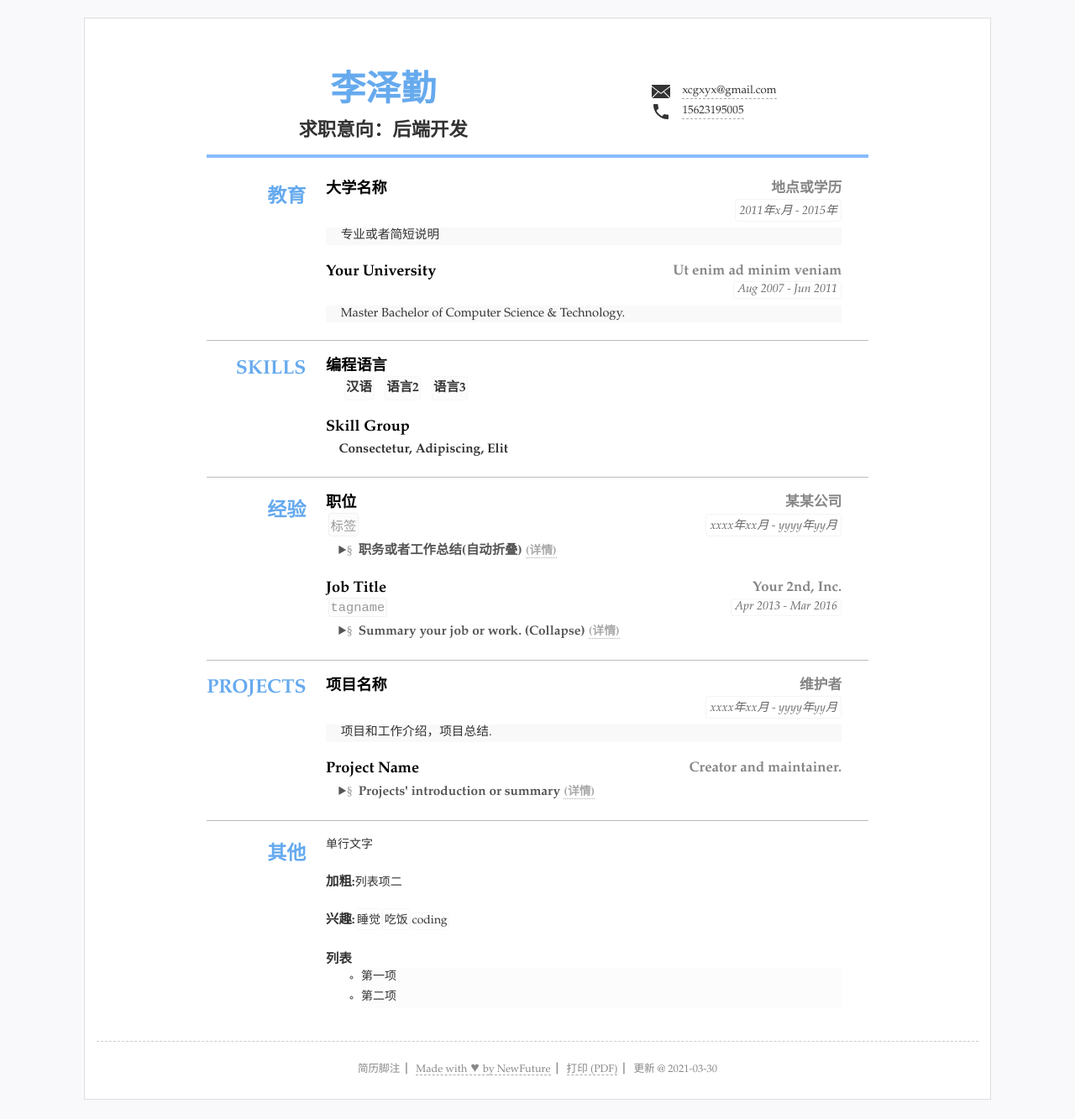
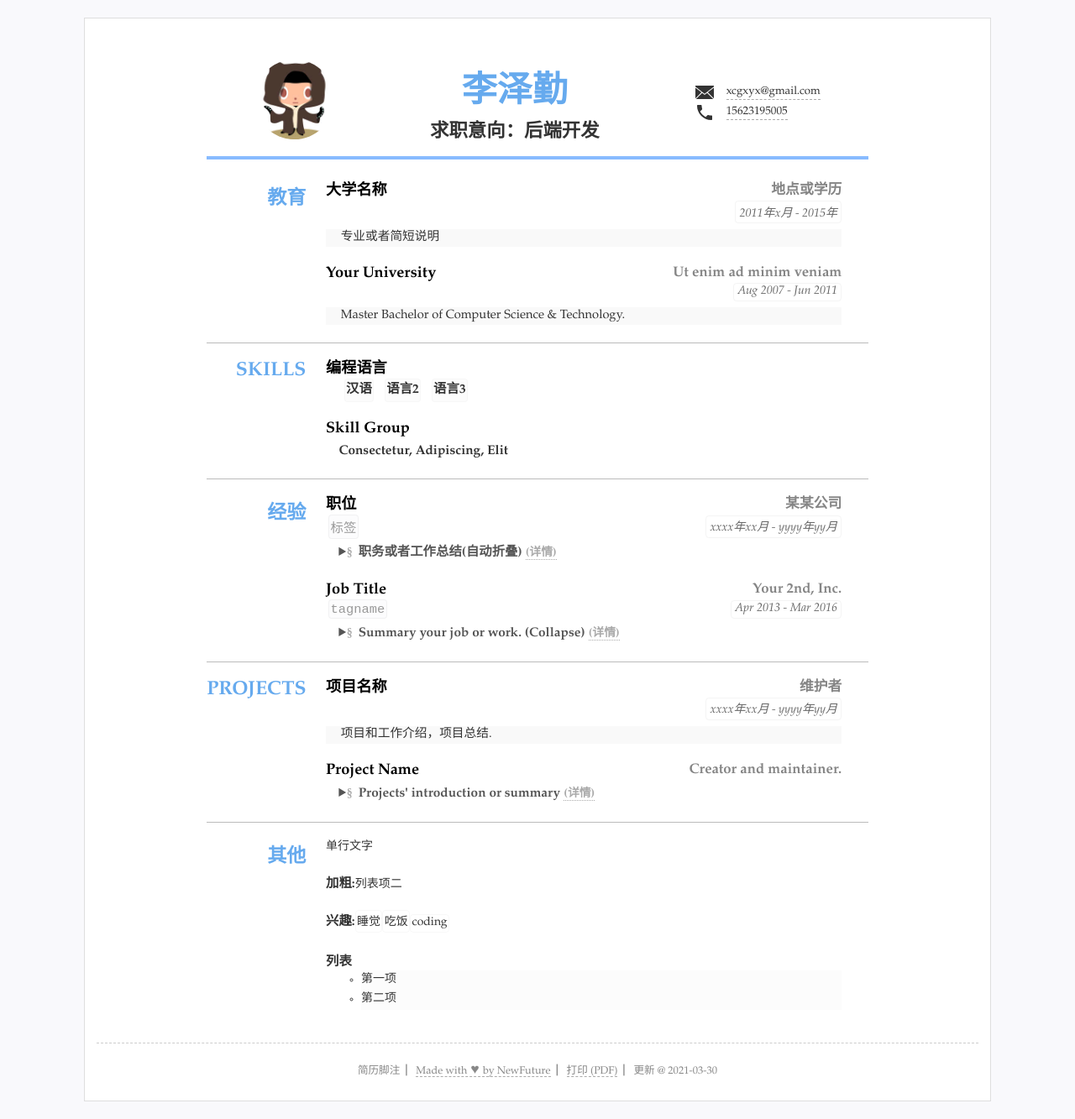
Before and after one commit to xcgxyx/xcgxyx1, a Jekyll site: the page built from index.html, in a window 1280 px wide. Shown: the whole page at 84% size. Built offline with Jekyll 4.4.1, drawn with Linux system fonts in a browser that asks for light colours.

Commit message:
Update resume.yml

```diff
--- a/_data/resume.yml
+++ b/_data/resume.yml
@@ -3,9 +3,9 @@
 
 title: "xcgxyx的简历"
 lang: "zh" #语言设置 zh表示中文 en 表示英语
-name: "         李泽勤"
+name: "李泽勤"
 jobtitle: "求职意向：后端开发" #可空不显示
-photo: "" #照片可空，不显示
+photo: "assets/img/photo.jpg" #照片可空，不显示
 
 #联系方式
 contact: #联系方式连接等3~5行
```
